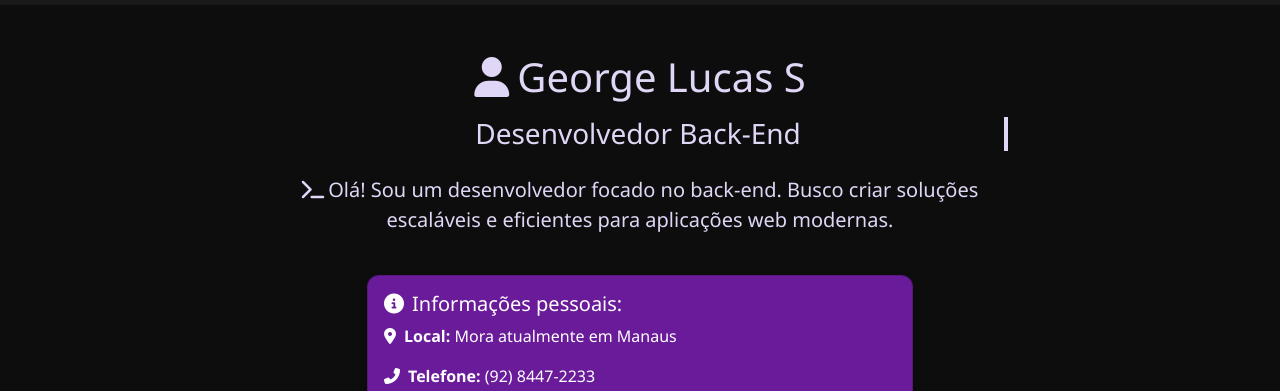
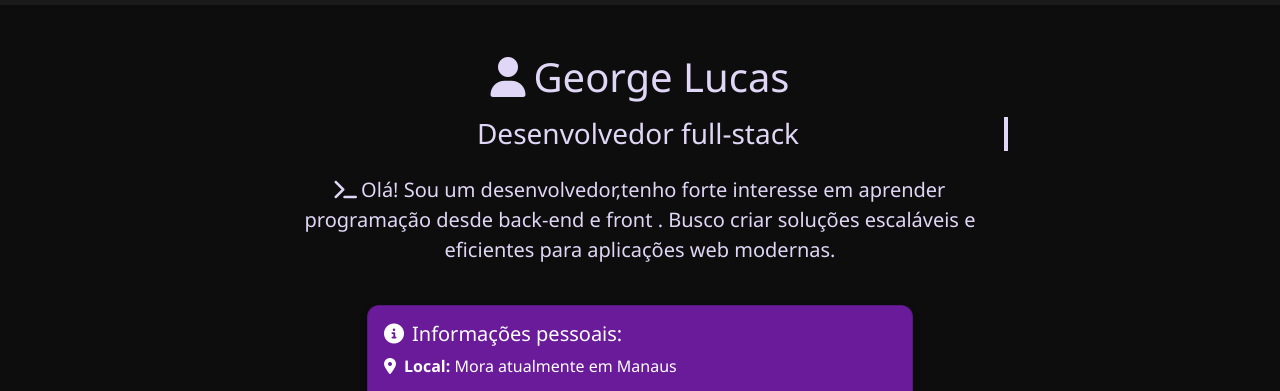
Before and after one commit to GeorgeLucas1/PortifGeorge, a website: page pages/rota1.html in a window 1280 px wide. Shown: the part 51-442 px from the top of the page. Drawn offline with nearby package versions, Linux system fonts and the light colour scheme.

Commit message:
Alterações no arquivo rota1.html

```diff
--- a/pages/rota1.html
+++ b/pages/rota1.html
@@ -120,10 +120,10 @@
   <div class="container mt-5">
     <div class="row justify-content-center text-center">
       <div class="col-md-8">
-        <h1 class="mb-3 click-effect"><i class="fas fa-user me-2"></i>George Lucas S</h1>
-        <h3 class="typing click-effect">Desenvolvedor Back-End</h3>
+        <h1 class="mb-3 click-effect"><i class="fas fa-user me-2"></i>George Lucas </h1>
+        <h3 class="typing click-effect">Desenvolvedor full-stack</h3>
         <p class="lead mt-4 click-effect">
-          <i class="fas fa-terminal me-1"></i>Olá! Sou um desenvolvedor focado no back-end. Busco criar soluções escaláveis e eficientes para aplicações web modernas.
+          <i class="fas fa-terminal me-1"></i>Olá! Sou um desenvolvedor,tenho forte interesse em aprender  programação desde back-end e front . Busco criar soluções escaláveis e eficientes para aplicações web modernas.
         </p>
       </div>
     </div>
@@ -151,7 +151,8 @@
             </div>
             <div id="profissional" class="mt-3" style="display:none;">
               <h6><i class="fas fa-briefcase"></i> Experiência:</h6>
-              <p>Estagiário no Tribunal Eleitoral Regional do Amazonas - TRE</p>
+              <p>Estagiário  de tecnologia no Tribunal Eleitoral Regional do Amazonas - TRE</p>
+
             </div>
           </div>
         </div>
```
